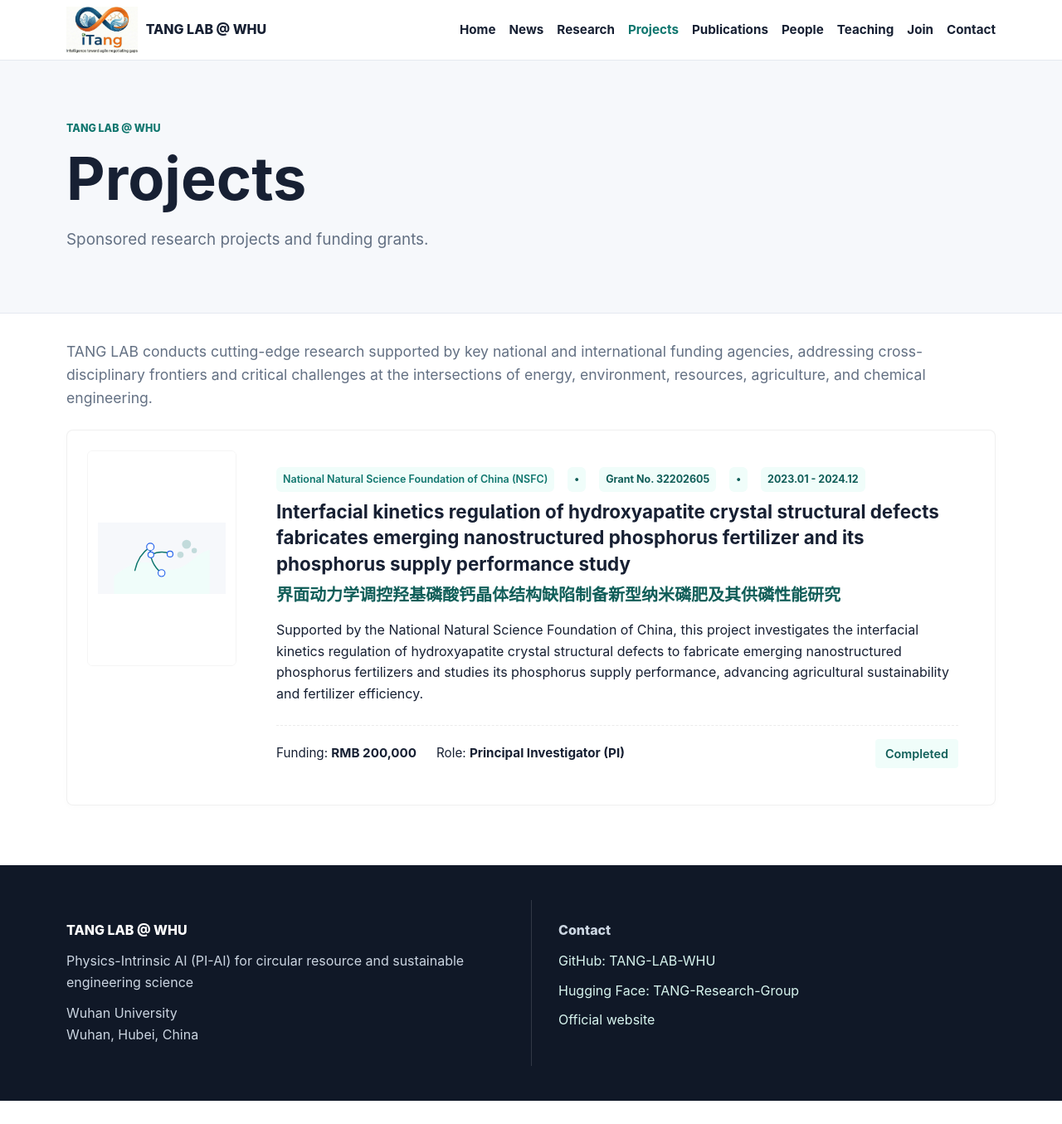
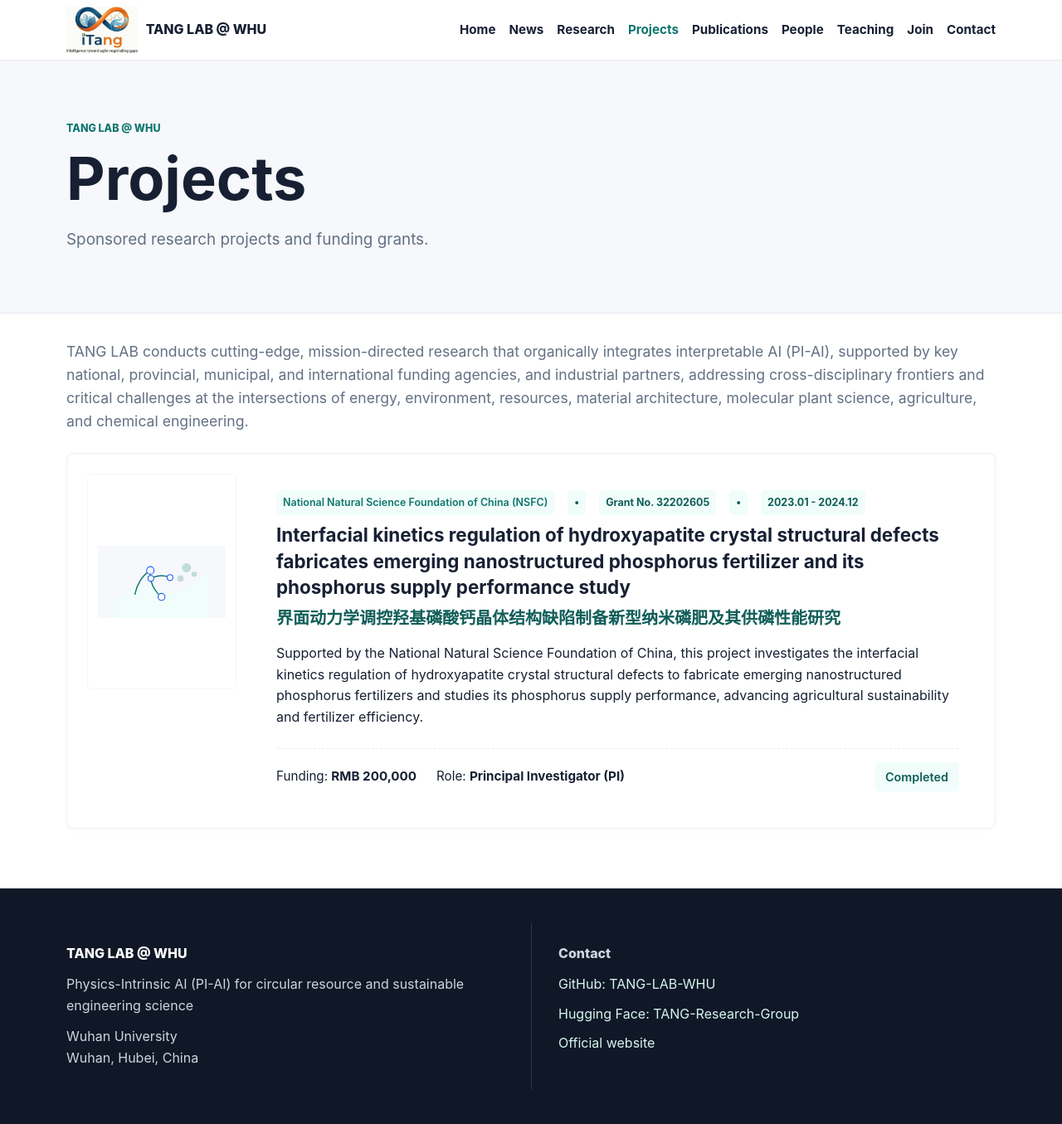
Before and after one commit to TANG-LAB-WHU/tanglab.github.io, a Jekyll site: the page built from pages/projects.html, in a window 1280 px wide and 1355 px high. Shown: the whole window at 83% size. Built offline with Jekyll 4.4.1, drawn with Linux system fonts in a browser that asks for light colours.

```diff
--- a/pages/projects.html
+++ b/pages/projects.html
@@ -4,7 +4,7 @@
 subtitle: Sponsored research projects and funding grants.
 permalink: /projects/
 ---
-<p class="lead-narrow">TANG LAB conducts cutting-edge research supported by key national and international funding agencies, addressing cross-disciplinary frontiers and critical challenges at the intersections of energy, environment, resources, agriculture, and chemical engineering.</p>
+<p class="lead-narrow">TANG LAB conducts cutting-edge, mission-directed research that organically integrates interpretable AI (PI-AI), supported by key national, provincial, municipal, and international funding agencies, and industrial partners, addressing cross-disciplinary frontiers and critical challenges at the intersections of energy, environment, resources, material architecture, molecular plant science, agriculture, and chemical engineering.</p>
 
 <div class="project-grid" style="display: flex; flex-direction: column; gap: 28px;">
   {% for project in site.data.projects %}
```
